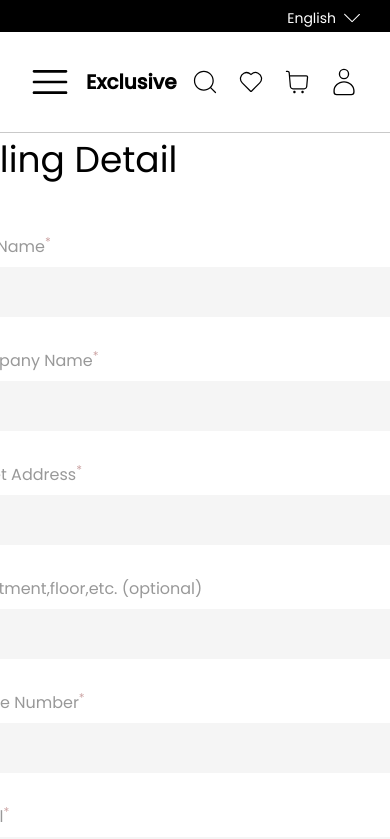
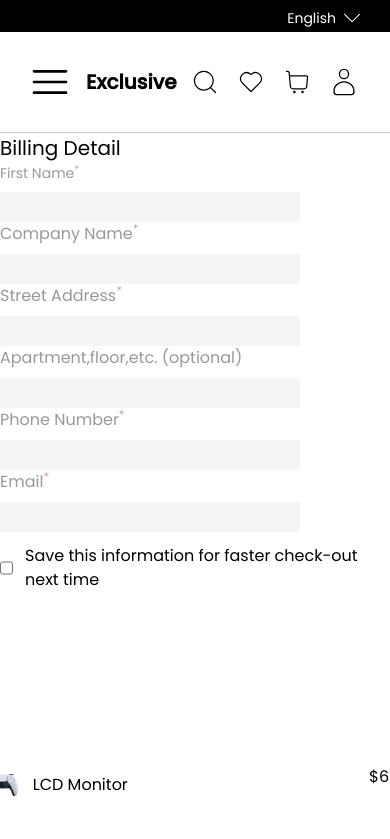
Before and after one commit to aryal31/Ecommerce-, a React (Vite) app: page /checkout in a window 390 px wide. Shown: the top 839 px of the page. Built offline with nearby package versions, Linux system fonts and the light colour scheme.

Commit message:
style: improve responsiveness of about and checkout pages

```diff
--- a/src/Pages/Aboutpage.jsx
+++ b/src/Pages/Aboutpage.jsx
@@ -6,19 +6,22 @@ import Salesdisplay from "../components/Salesdisplay";
 import Employeedetails from "../components/Employeedetails";
 
 const Aboutpage = () => {
+  const aboutText = `
+              Launced in 2015, Exclusive is South Asia's premier online shopping
+              makterplace with an active presense in Bangladesh. Supported by
+              wide range of tailored marketing, data and service solutions,
+              Exclusive has 10,500 sallers and 300 brands and serves 3 millioons
+              customers across the region.`;
+
+  const imginabout = aboutimg;
+
   return (
     <div>
       <div className="">
         <div className="flex gap-[10px] items-center justify-center flex-wrap">
           <div className="w-full md:w-[500px]">
             <p className="text-[54px] font-semibold">Our story</p>
-            <p className="text-[16px]">
-              Launced in 2015, Exclusive is South Asia's premier online shopping
-              makterplace with an active presense in Bangladesh. Supported by
-              wide range of tailored marketing, data and service solutions,
-              Exclusive has 10,500 sallers and 300 brands and serves 3 millioons
-              customers across the region.
-            </p>
+            <p className="text-[16px]">{aboutText}</p>
             <p className="text-[16px]">
               Exclusive has more than 1 Million products to offer, growing at a
               very fast. Exclusive offers a diverse assotment in categories
@@ -27,14 +30,14 @@ const Aboutpage = () => {
           </div>
           <div className="h-[609px] w-[837] object-contain">
             <img
-              src={aboutimg}
+              src={imginabout}
               alt=""
               className="max-h-[600px] w-auto h-auto"
             />
           </div>
         </div>
       </div>
-      <div className="m-6">
+      <div className="md:m-3 mt-[-160px] mb-3">
         <Salesdisplay></Salesdisplay>
       </div>
       <Employeedetails></Employeedetails>
--- a/src/Pages/CheckOutPage.jsx
+++ b/src/Pages/CheckOutPage.jsx
@@ -10,12 +10,12 @@ const CheckOutPage = () => {
     <div>
       <div className="flex items-center justify-center gap-[173px] flex-wrap">
         <div className="flex flex-col">
-          <div className="mb-[48px] text-[36px]">Billing Detail</div>
-          <label htmlFor="name" className="text-[black] opacity-40 text-[16px]">
-            First Name<sup className="text-red-900">*</sup>{" "}
+          <div className="md:mb-[48px] md:text-[36px] text-[20px]">Billing Detail</div>
+          <label htmlFor="name" className="text-[black] opacity-40 md:text-[16px] text-[14px]">
+            First Name<sup className="text-red-900">*</sup>
           </label>
           <input
-            className="h-[50px] w-[470px] bg-[#F5F5F5] mt-[8px] mb-[32px]"
+            className="md:h-[50px] md:w-[470px] bg-[#F5F5F5] mt-[8px] md:mb-[32px] h-[30px] w-[300px] focus:outline-none"
             type="text"
             id="name"
             required
@@ -25,10 +25,10 @@ const CheckOutPage = () => {
             htmlFor="companyname"
             className="text-[black] opacity-40 text-[16px]"
           >
-            Company Name<sup className="text-red-900">*</sup>{" "}
+            Company Name<sup className="text-red-900">*</sup>
           </label>
           <input
-            className="h-[50px] w-[470px] bg-[#F5F5F5] mt-[8px] mb-[32px]"
+            className="md:h-[50px] md:w-[470px] bg-[#F5F5F5] mt-[8px] md:mb-[32px] h-[30px] w-[300px] focus:outline-none"
             type="text"
             id="companyname"
             required
@@ -41,7 +41,7 @@ const CheckOutPage = () => {
             Street Address<sup className="text-red-900">*</sup>
           </label>
           <input
-            className="h-[50px] w-[470px] bg-[#F5F5F5] mt-[8px] mb-[32px]"
+            className="md:h-[50px] md:w-[470px] bg-[#F5F5F5] mt-[8px] md:mb-[32px] h-[30px] w-[300px] focus:outline-none"
             type="text"
             id="streetadd"
             required
@@ -54,7 +54,7 @@ const CheckOutPage = () => {
             Apartment,floor,etc. (optional)
           </label>
           <input
-            className="h-[50px] w-[470px] bg-[#F5F5F5] mt-[8px] mb-[32px]"
+            className="md:h-[50px] md:w-[470px] bg-[#F5F5F5] mt-[8px] md:mb-[32px] h-[30px] w-[300px] focus:outline-none"
             type="text"
             id="apartment"
             required
@@ -67,7 +67,7 @@ const CheckOutPage = () => {
             Phone Number<sup className="text-red-900">*</sup>
           </label>
           <input
-            className="h-[50px] w-[470px] bg-[#F5F5F5] mt-[8px] mb-[32px]"
+            className="md:h-[50px] md:w-[470px] bg-[#F5F5F5] mt-[8px] md:mb-[32px] h-[30px] w-[300px]"
             type="text"
             id="phone"
             required
@@ -80,7 +80,7 @@ const CheckOutPage = () => {
             Email<sup className="text-red-900">*</sup>{" "}
           </label>
           <input
-            className="h-[50px] w-[470px] bg-[#F5F5F5] mt-[8px] mb-[24px]"
+            className="md:h-[50px] md:w-[470px] bg-[#F5F5F5] mt-[8px] md:mb-[32px] h-[30px] w-[300px]"
             type="email"
             id="email"
             required
```
